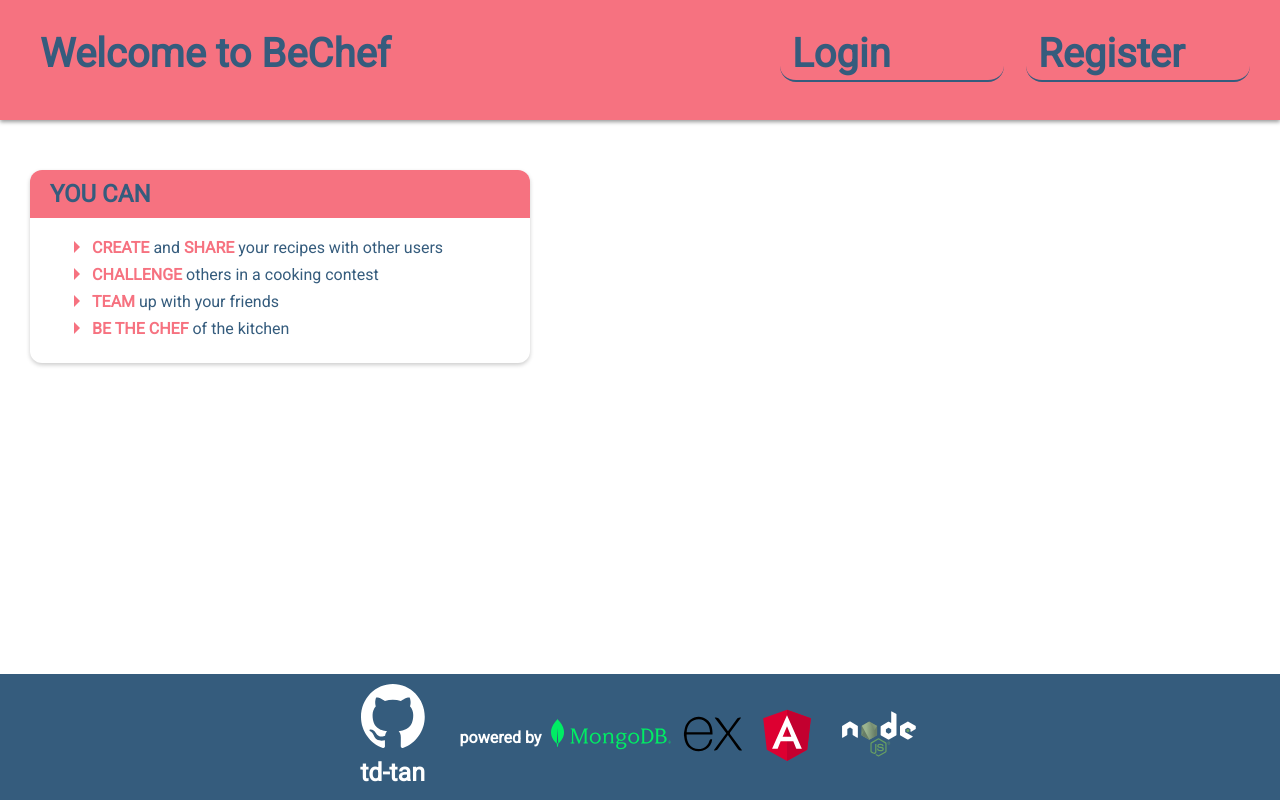
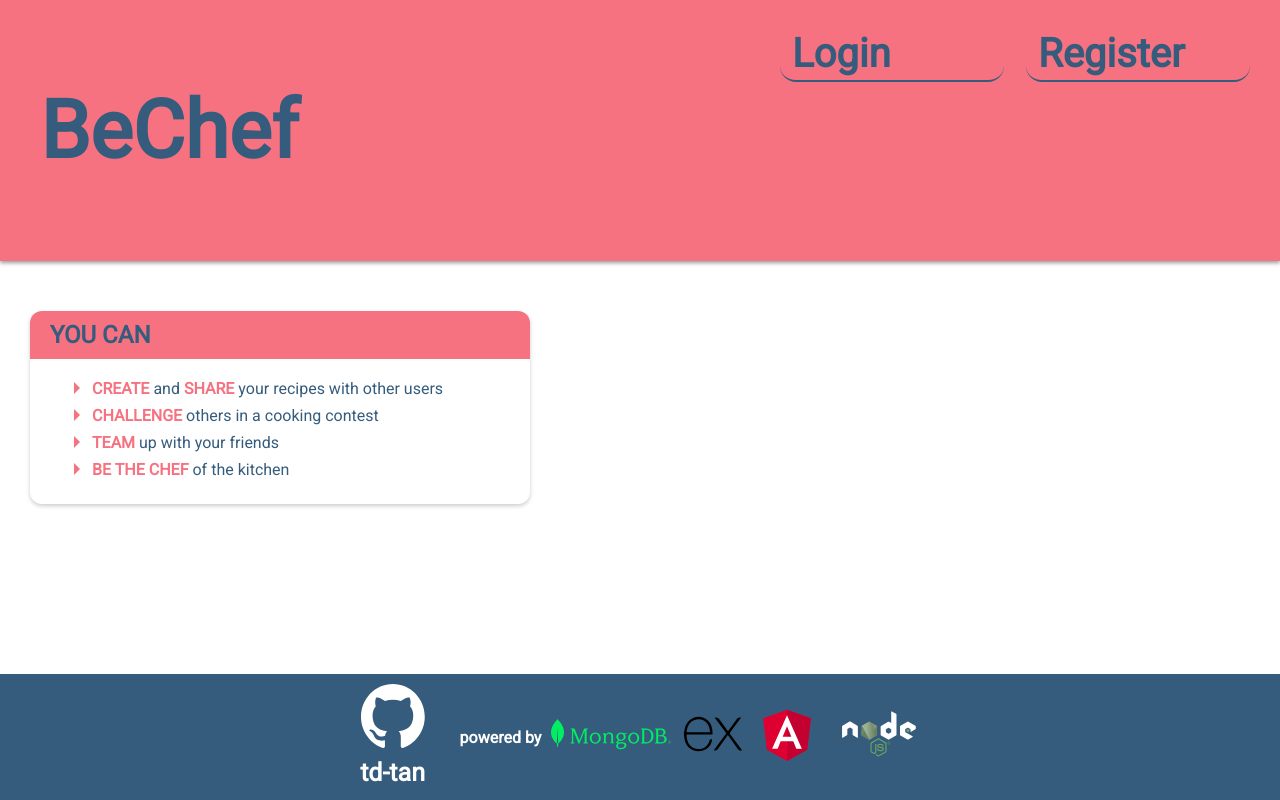
Before and after one commit to td-tan/BeChef, an Angular app: page / in a window 1280 px wide. Built offline with nearby package versions, Linux system fonts and the light colour scheme.

Commit message:
fix: not h title style

```diff
--- a/src/app/app.component.html
+++ b/src/app/app.component.html
@@ -1,5 +1,5 @@
 <header>
-  <span>Welcome to {{title}}</span>
+  <h1>{{title}}</h1>
   <nav>
     <a [routerLink] = "['/login']" [ngClass]="{'active': isLoginRoute()}">Login</a>
     <a href="/register">Register</a>
```
